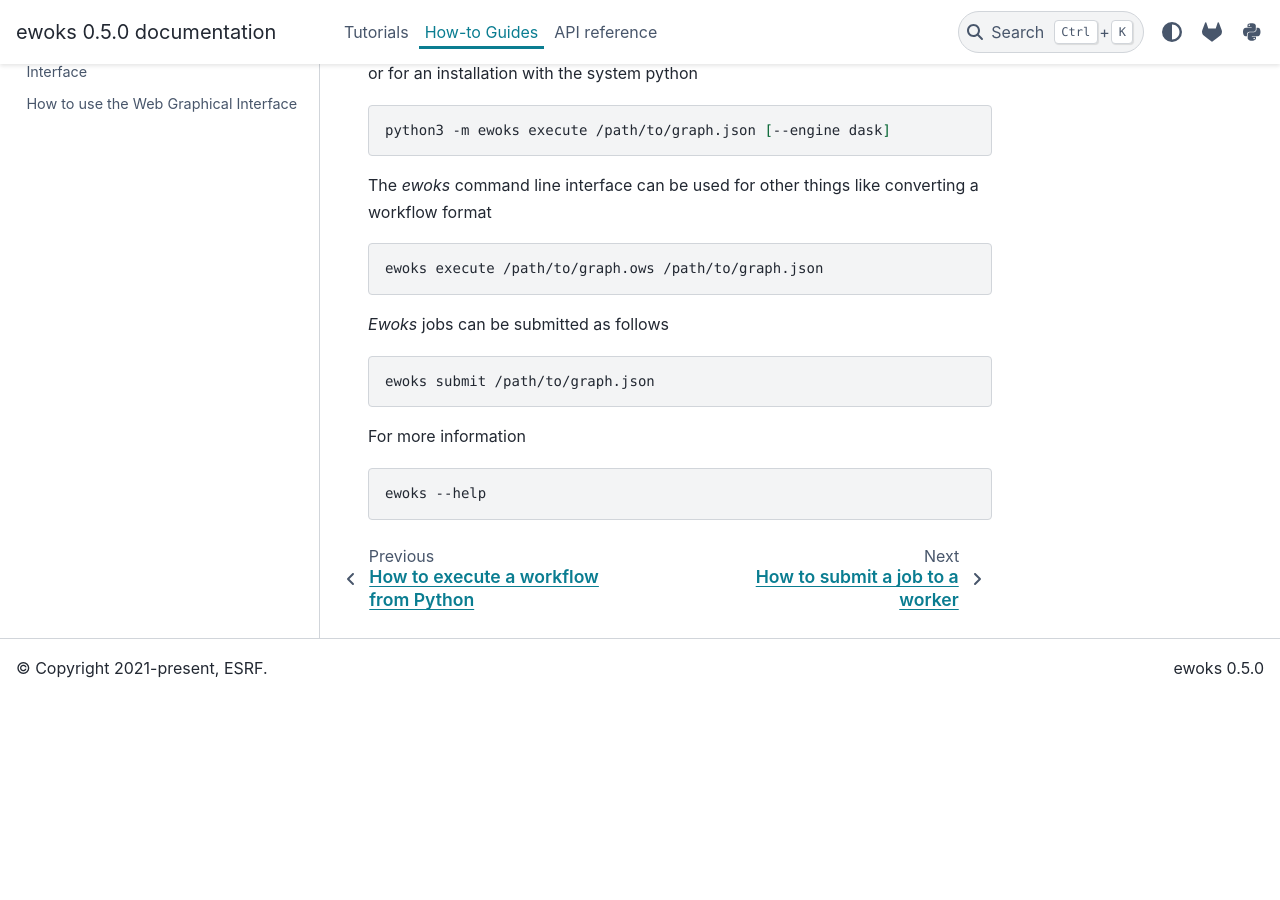
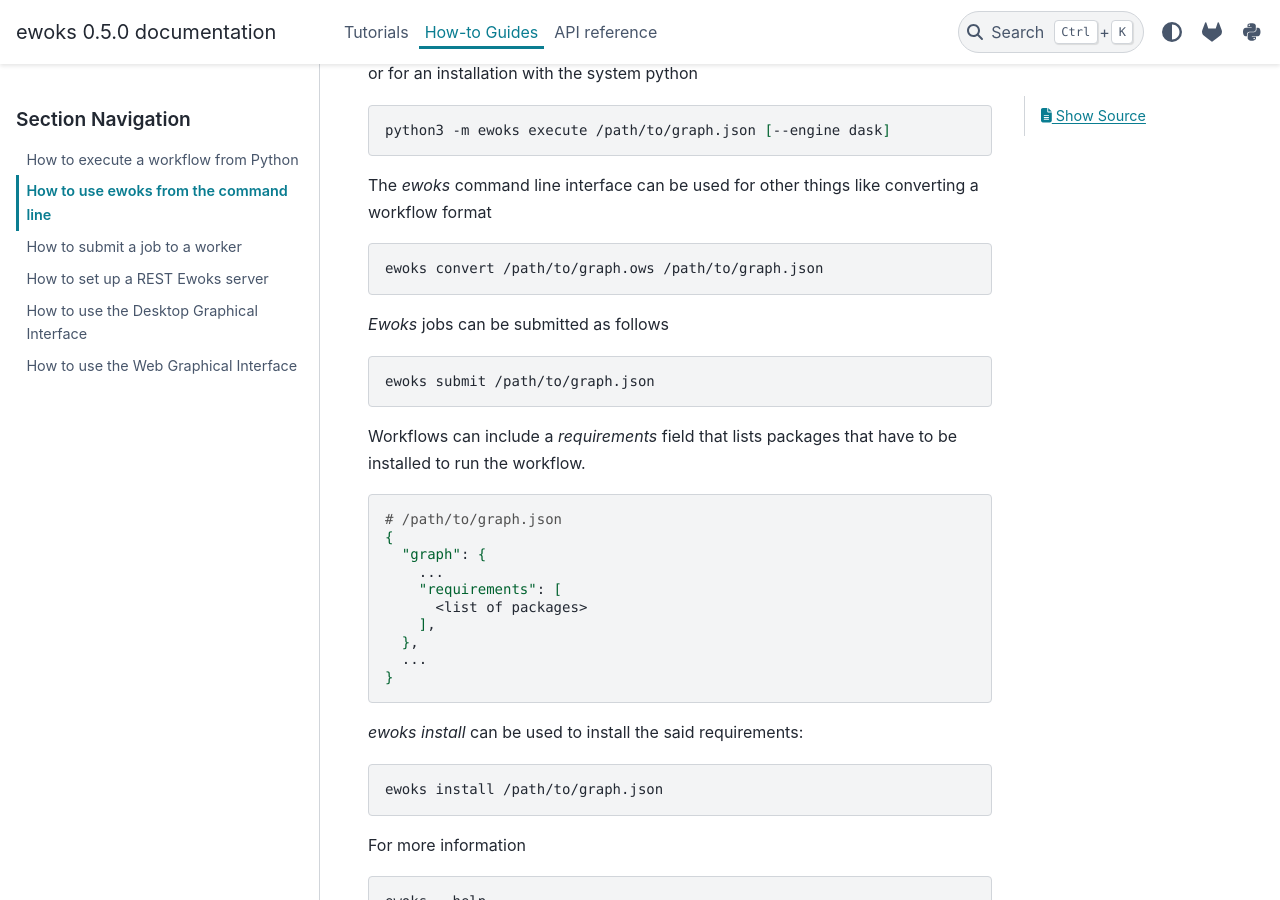
Before and after one commit to ewoks-kit/ewoks, a Sphinx documentation site: the page built from doc/howtoguides/cli.rst, in a window 1280 px wide and 900 px high, scrolled down 420 px. Built offline with Sphinx 7.4.7 and the PyData theme 0.15.4, drawn with Linux system fonts in a browser that asks for light colours; pages that are not in the unit, such as notebooks, are missing from menus; before the commit the page ends 1117 px from its top, so only the background shows below that.

Commit message:
Add test and doc for ewoks install

```diff
--- a/doc/howtoguides/cli.rst
+++ b/doc/howtoguides/cli.rst
@@ -23,7 +23,7 @@
 
 .. code:: bash
 
-    ewoks execute /path/to/graph.ows /path/to/graph.json
+    ewoks convert /path/to/graph.ows /path/to/graph.json
 
 *Ewoks* jobs can be submitted as follows
 
@@ -31,6 +31,29 @@
 
     ewoks submit /path/to/graph.json
 
+Workflows can include a `requirements` field that lists packages that have to be installed to run the workflow.
+
+.. code:: bash
+
+    # /path/to/graph.json
+    {
+      "graph": {
+        ...
+        "requirements": [
+          <list of packages>
+        ],
+      },
+      ...
+    }
+
+
+`ewoks install` can be used to install the said requirements:
+
+.. code:: bash
+
+    ewoks install /path/to/graph.json
+
+
 For more information
 
 .. code:: bash
--- a/pyproject.toml
+++ b/pyproject.toml
@@ -1,5 +1,3 @@
 [build-system]
-requires = [
-    "setuptools>=46.4",
-]
+requires = ["setuptools>=46.4"]
 build-backend = "setuptools.build_meta"
--- a/setup.cfg
+++ b/setup.cfg
@@ -53,6 +53,7 @@
     ipykernel
     importlib_resources
     pyqt5
+    pytest-venv
 dev =
     %(test)s
     black[jupyter] >=22
```
Also changed, not shown: 1 other file.
